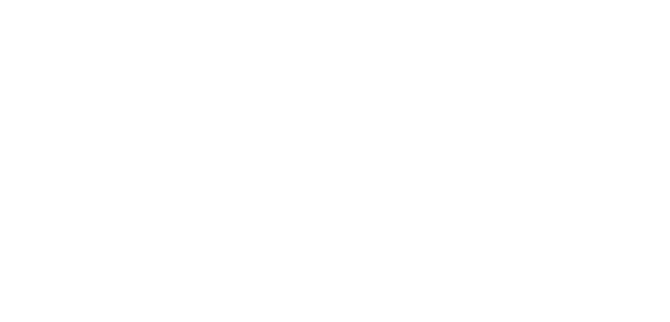
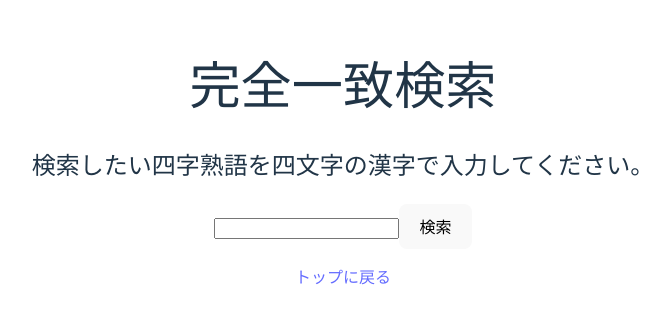
Before and after one commit to sabapen/all-yojijukugo-DB, a React (Vite) app: page /all-yojijukugo-DB/search in a window 1280 px wide. Before the commit this address had no page. Shown: the part 236-558 px from the top of the page, without its empty margins (297-967 px from the left). Built offline with nearby package versions, Linux system fonts and the light colour scheme.

Commit message:
searchページ作成

```diff
--- a/src/Router.tsx
+++ b/src/Router.tsx
@@ -1,10 +1,12 @@
 import { Route, Routes } from 'react-router-dom'
 import Home from './pages/home'
+import Search from './pages/search'
 
 export const Router = () => {
   return (
     <Routes>
       <Route path='/all-yojijukugo-DB/' element={<Home />} />
+      <Route path='/all-yojijukugo-DB/search' element={<Search />} />
     </Routes>
   )
 }
--- a/src/pages/home.tsx
+++ b/src/pages/home.tsx
@@ -1,3 +1,5 @@
+import { Link } from "react-router-dom"
+
 const Home = () => {
   return (
     <>
@@ -6,6 +8,11 @@
       <p>
         現在、No.1からNo.20,816,369,750,016までの約20兆語が収録されています。
       </p>
+      <ul>
+        <li>
+          <Link to='/all-yojijukugo-DB/search'>全文字一致検索</Link>
+        </li>
+      </ul>
     </>
   )
 }
--- /dev/null
+++ b/src/pages/search.tsx
@@ -0,0 +1,54 @@
+import React, { useState } from 'react';
+import { Link } from 'react-router-dom';
+
+const Search = () => {
+  return (
+    <>
+      <h1>完全一致検索</h1>
+      <h2>検索したい四字熟語を四文字の漢字で入力してください。</h2>
+      <div>
+        <MyForm />
+      </div>
+      <div>
+        <p>
+          <Link to='/all-yojijukugo-DB/'>トップに戻る</Link>
+        </p>
+      </div>
+    </>
+  )
+}
+
+export default Search
+
+function MyForm() {
+  const [formData, setFormData] = useState({
+    firstName: '',
+    lastName: '',
+    email: '',
+  });
+
+  const handleChange = (event) => {
+    const { name, value } = event.target;
+    setFormData({ ...formData, [name]: value });
+  };
+
+  const handleSubmit = (event) => {
+    event.preventDefault();
+    // フォームの送信処理を行う
+    console.log(formData); // 例として、コンソールにフォームデータを表示
+  };
+
+  return (
+    <form onSubmit={handleSubmit}>
+      <label>
+        <input
+          type="text"
+          name="yojijukugo"
+          value={formData.firstName}
+          onChange={handleChange}
+        />
+      </label>
+      <button type="submit">検索</button>
+    </form>
+  );
+}
```
